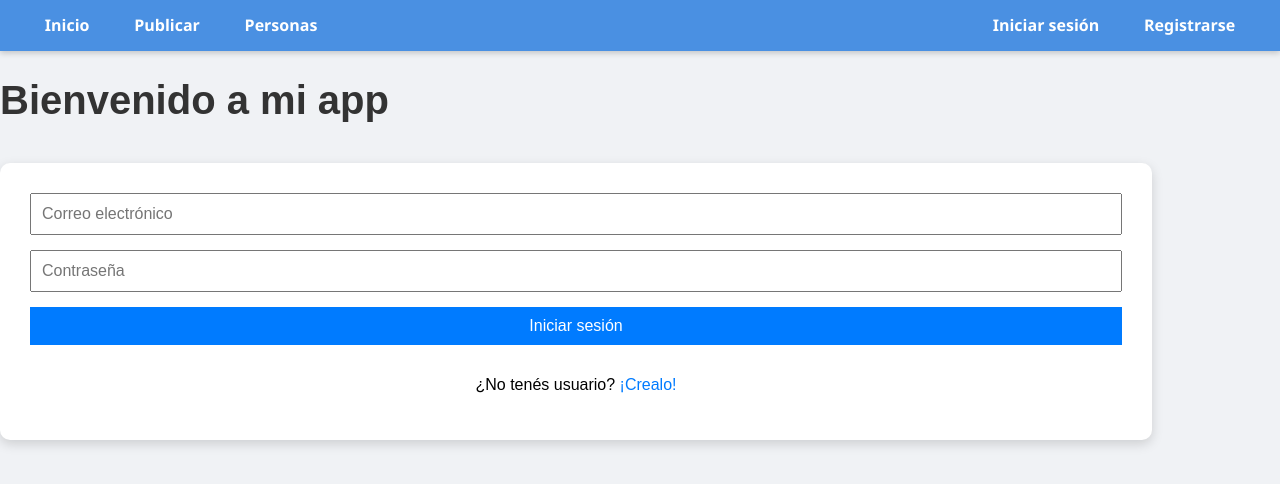
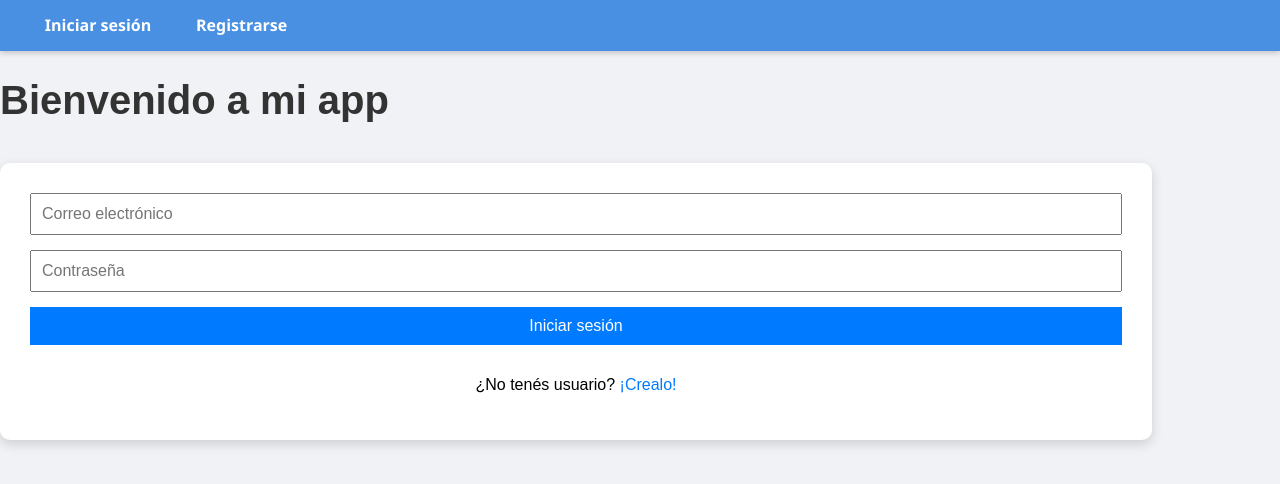
Before and after one commit to Scott505/artesanos, a website: page src/frameworks/pug-views/logueo.pug in a window 1280 px wide. Drawn offline with nearby package versions, Linux system fonts and the light colour scheme; files that its build step writes are made by us from their sources.

Commit message:
arreglo en layout.pug

```diff
--- a/src/frameworks/pug-views/layout.pug
+++ b/src/frameworks/pug-views/layout.pug
@@ -6,21 +6,23 @@ html
     link(rel="stylesheet", href="/estilos.css")
     block head
   body
-    nav.navbar
-      .nav-left
-        a.nav-button(href="/mostrar/albumnes") Inicio
-        a.nav-button(href="/publicar") Publicar
-        a.nav-button(href="/perfil/todaslaspersonas") Personas
+    if user
+      nav.navbar
+        .nav-left
+          a.nav-button(href=`/mostrar/albumnes/${user.id_perfil}`) Inicio
+          a.nav-button(href="/publicar") Publicar
+          a.nav-button(href="/perfil/todaslaspersonas") Personas
 
-      .nav-right
-        if user
+        .nav-right
           a.nav-button(href="/seguidores/solicitudes") Solicitudes
           a.nav-perfil(href=`/perfil/id/${user.id_perfil}`)
             if user.foto
               img.nav-foto(src=`/uploads/${user.foto}`, alt="Mi Perfil")
             else
               span.nav-perfil-text Mi Perfil
-        else
+    else
+      nav.navbar
+        .nav-right
           a.nav-button(href="/usuario/loguearse") Iniciar sesión
           a.nav-button(href="/usuario/registrarse") Registrarse
 
```
